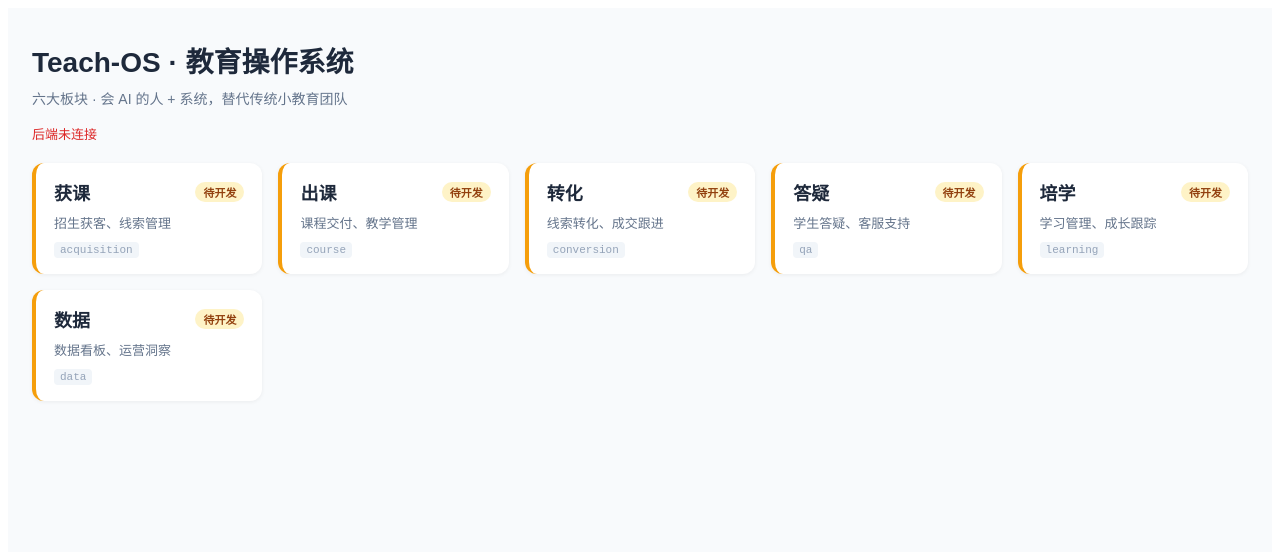
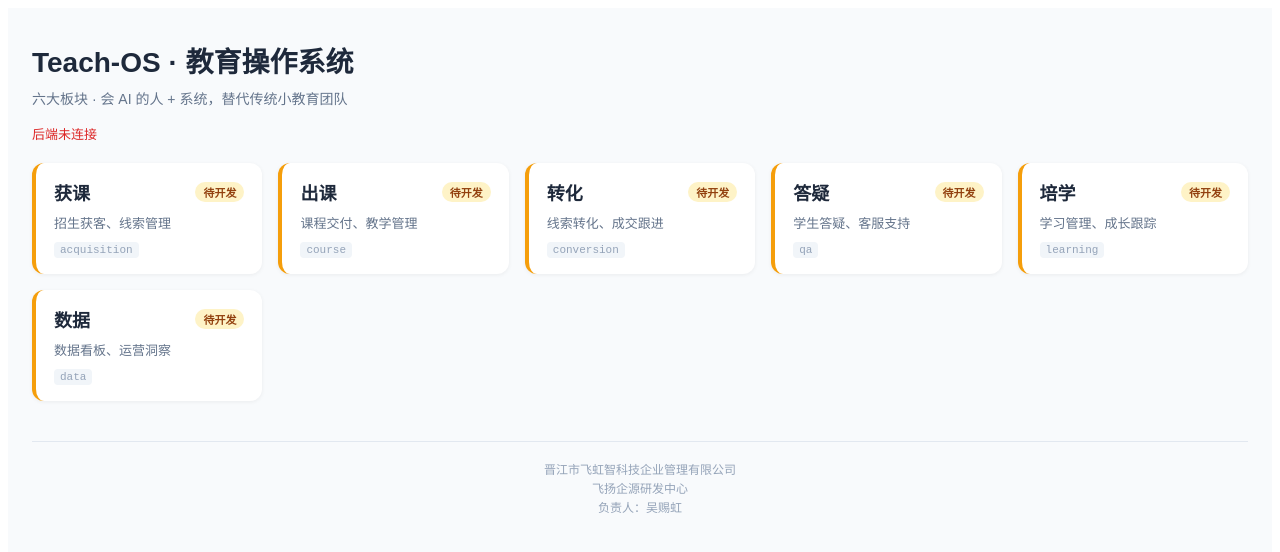
Before and after one commit to wch887292/fh-teach-os, a React (Vite) app in the folder apps/web/: page / in a window 1280 px wide. Shown: the top 552 px of the page. Built offline with nearby package versions, Linux system fonts and the light colour scheme; no server answers.

Commit message:
fix: App.jsx 数据流适配 /api/modules 对象数组并补充署名页脚

```diff
--- a/apps/web/src/App.jsx
+++ b/apps/web/src/App.jsx
@@ -26,6 +26,15 @@ export default function App() {
       .finally(() => setLoading(false));
   }, []);
 
+  const items = (
+    modules.length > 0
+      ? modules.map((mod) => ({
+          key: typeof mod === 'string' ? mod : mod.name,
+          status: typeof mod === 'string' ? (MODULE_META[mod]?.online ? 'online' : 'planned') : mod.status,
+        }))
+      : Object.entries(MODULE_META).map(([key, meta]) => ({ key, status: meta.online ? 'online' : 'planned' }))
+  );
+
   return (
     <div style={styles.page}>
       <header style={styles.header}>
@@ -43,12 +52,12 @@ export default function App() {
         <div style={styles.loading}>加载中…</div>
       ) : (
         <div style={styles.grid}>
-          {(modules.length > 0 ? modules : Object.keys(MODULE_META)).map((mod) => {
-            const m = MODULE_META[mod] || { name: mod, description: '', online: false };
-            const status = connected ? m.online : false;
+          {items.map((item) => {
+            const m = MODULE_META[item.key] || { name: item.key, description: '' };
+            const status = connected && item.status === 'online';
             return (
               <div
-                key={mod}
+                key={item.key}
                 style={{
                   ...styles.card,
                   borderLeft: `4px solid ${status ? '#22c55e' : '#f59e0b'}`,
@@ -67,12 +76,18 @@ export default function App() {
                   </span>
                 </div>
                 <p style={styles.cardDesc}>{m.description}</p>
-                <code style={styles.code}>{mod}</code>
+                <code style={styles.code}>{item.key}</code>
               </div>
             );
           })}
         </div>
       )}
+
+      <footer style={styles.footer}>
+        <p style={styles.footerLine}>晋江市飞虹智科技企业管理有限公司</p>
+        <p style={styles.footerLine}>飞扬企源研发中心</p>
+        <p style={styles.footerLine}>负责人：吴赐虹</p>
+      </footer>
     </div>
   );
 }
@@ -165,4 +180,15 @@ const styles = {
     borderRadius: 4,
     width: 'fit-content',
   },
+  footer: {
+    marginTop: 40,
+    paddingTop: 16,
+    borderTop: '1px solid #e2e8f0',
+    textAlign: 'center',
+  },
+  footerLine: {
+    margin: '2px 0',
+    fontSize: 12,
+    color: '#94a3b8',
+  },
 };
```
